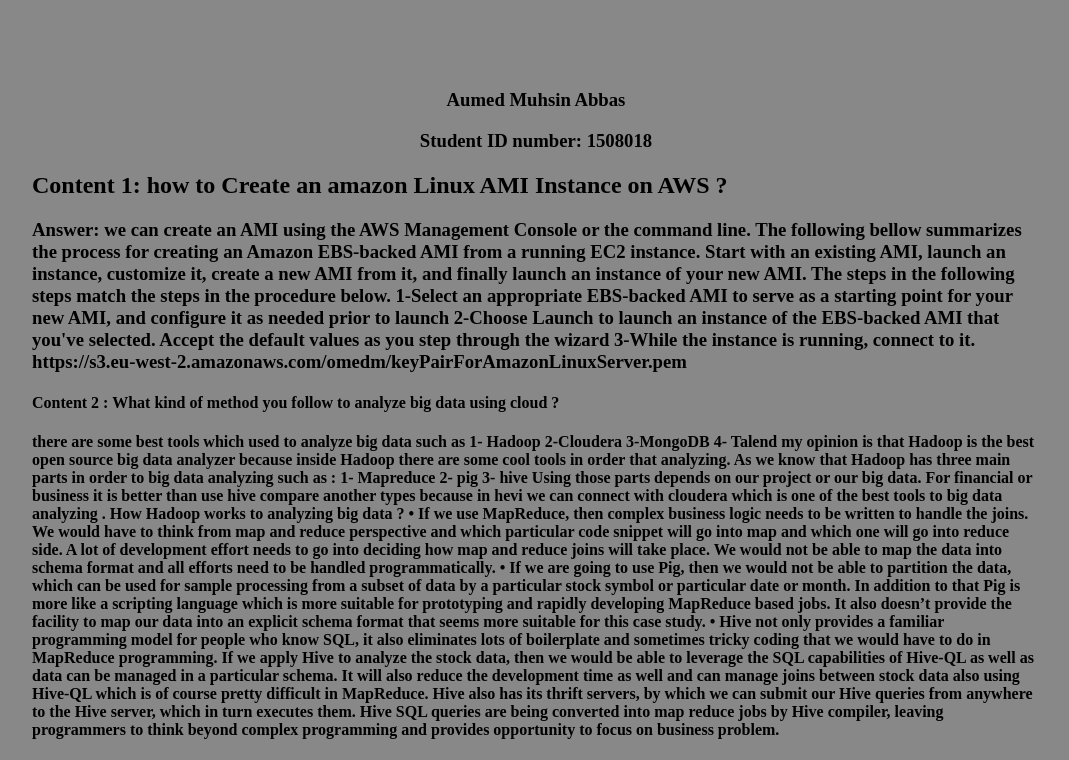
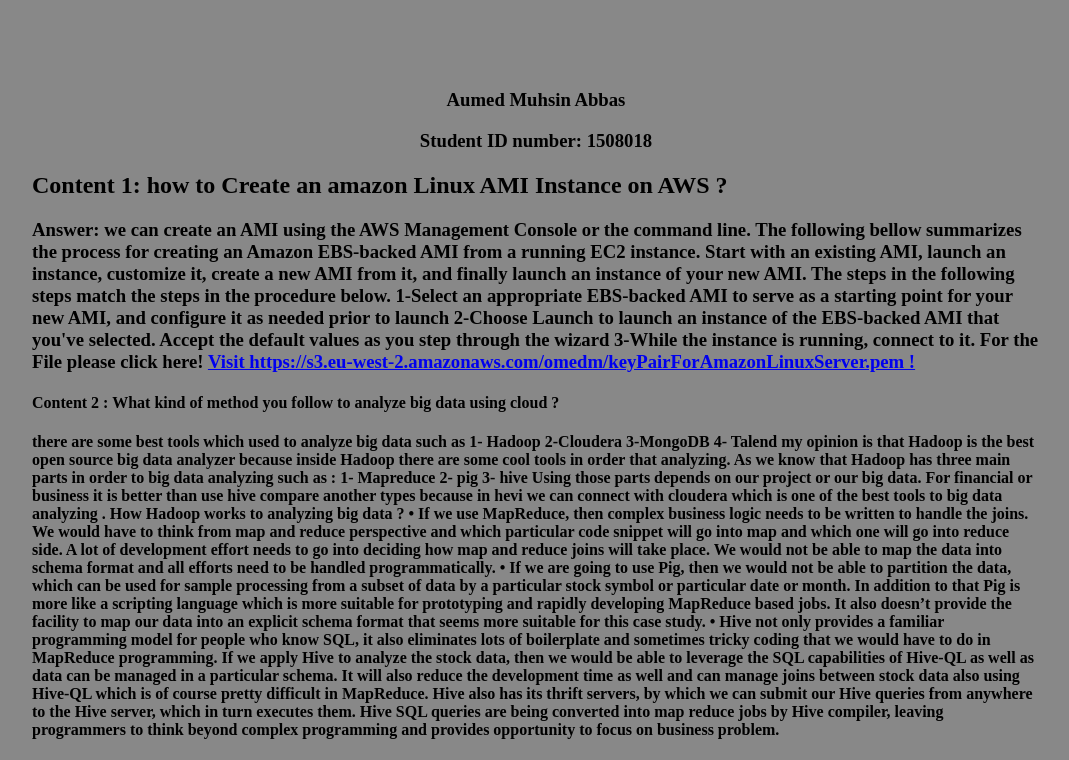
Before and after one commit to omed-muhsin/omed-muhsin.github.io, a plain HTML site: page index.html in a window 1280 px wide. Shown: the part 161-921 px from the top of the page, without its empty margins (104-1173 px from the left). Drawn offline with Linux system fonts and the light colour scheme.

Commit message:
Update index.html

```diff
--- a/index.html
+++ b/index.html
@@ -23,7 +23,10 @@
   1-Select an appropriate EBS-backed AMI to serve as a starting point for your new AMI, and configure it as needed prior to launch
   2-Choose Launch to launch an instance of the EBS-backed AMI that you've selected. Accept the default values as you step through the wizard
   3-While the instance is running, connect to it.
-  https://s3.eu-west-2.amazonaws.com/omedm/keyPairForAmazonLinuxServer.pem
+  For the File please click here!
+<a href="https://s3.eu-west-2.amazonaws.com/omedm/keyPairForAmazonLinuxServer.pem">
+  Visit https://s3.eu-west-2.amazonaws.com/omedm/keyPairForAmazonLinuxServer.pem !
+  </a>
   </h3>
 <h4>Content 2 : What kind of method you follow to analyze big data using cloud ? <h4>
   <h4>
```
